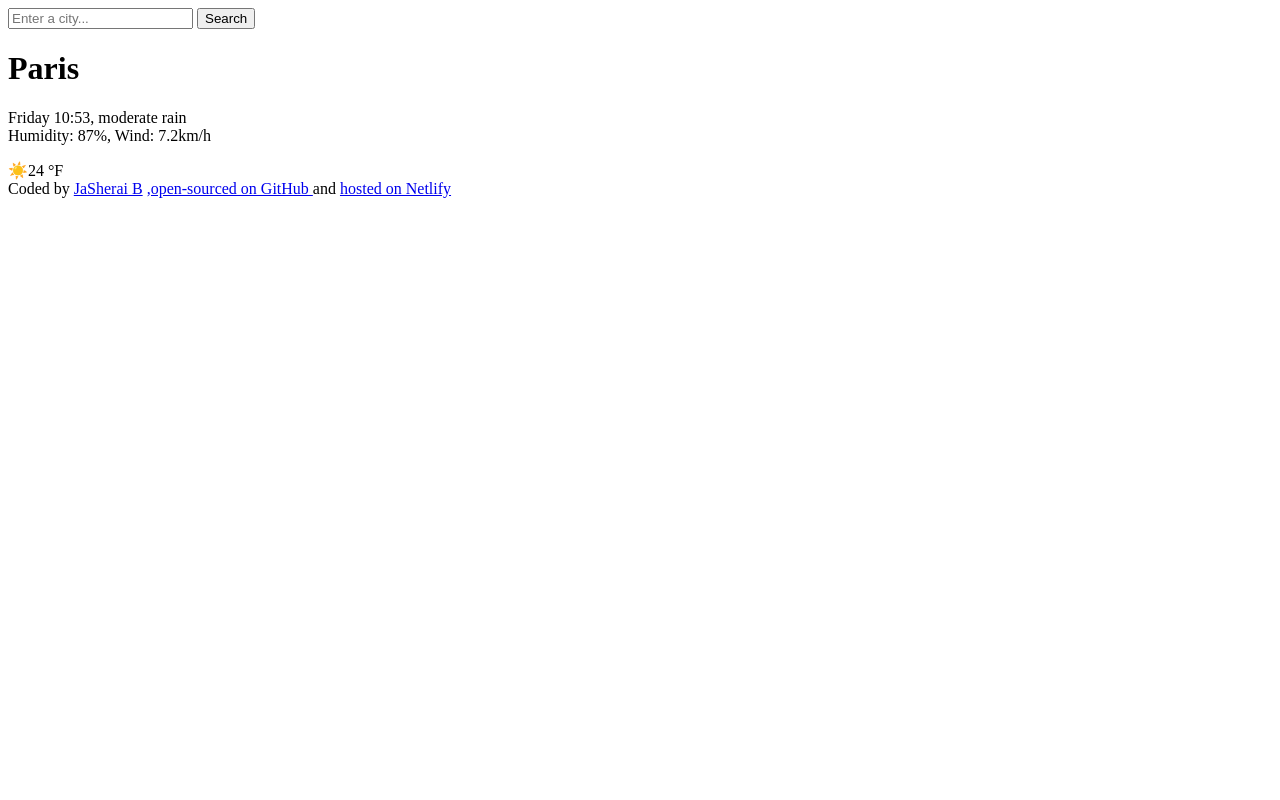
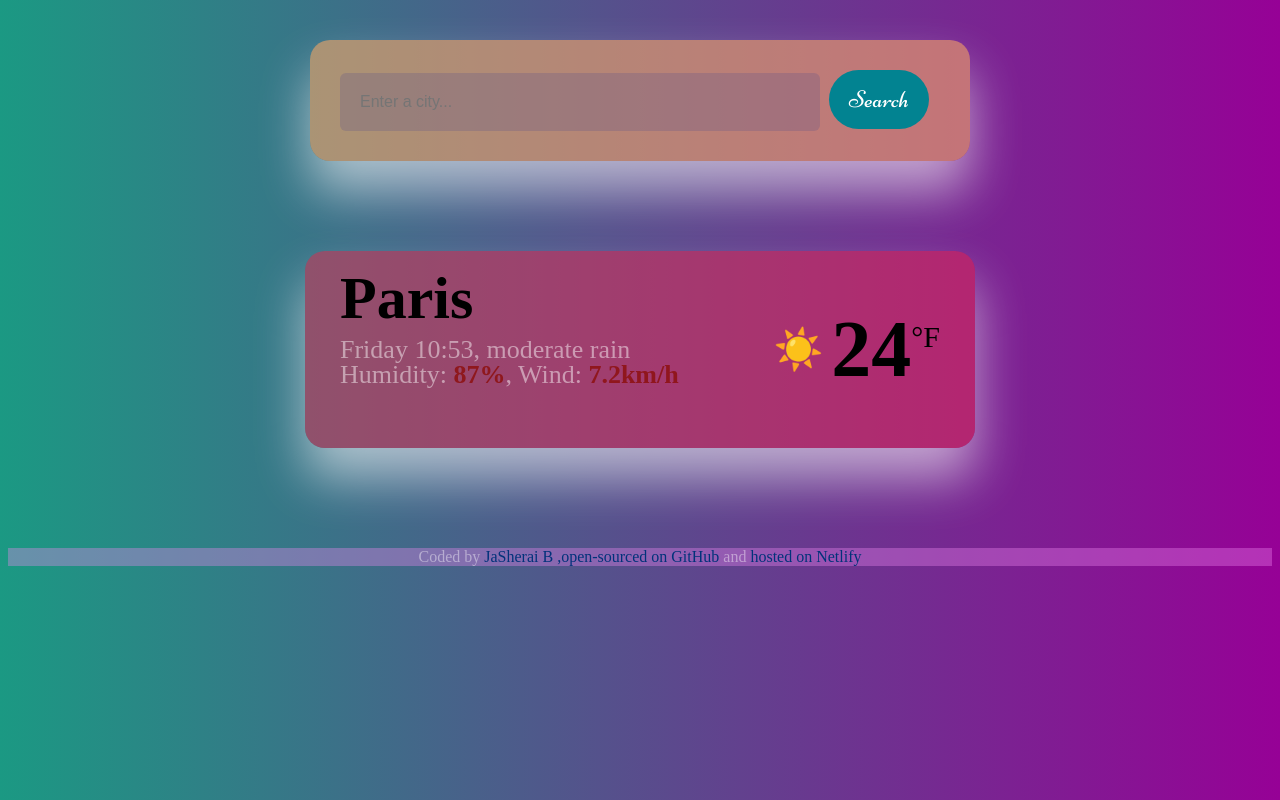
Before and after one commit to OmorfiKQ/Weather_App, a plain HTML site: page my-weather-app.html in a window 1280 px wide. Drawn offline with Linux system fonts and the light colour scheme; a web font is replaced by a local one.

Commit message:
Added css

```diff
--- a/design.css
+++ b/design.css
@@ -1,64 +1,100 @@
 body {
-  background-color: #f9f7fe;
+  background: linear-gradient(to right, rgb(27, 153, 131), rgb(150, 1, 150));
   font-family: "Almendra SC", serif;
   font-weight: 400;
   font-style: normal;
 }
 
-.weather-app {
-  background: white;
+.weather-app-search {
+  background: #faaa6896;
   max-width: 600px;
   margin: 40px auto;
   padding: 30px;
   border-radius: 20px;
-  box-shadow: 0 30px 50px rgba(65, 50, 100, 0.08);
+  box-shadow: 0 30px 50px rgba(255, 255, 255, 0.568);
 }
-header {
-  border-bottom: 1px solid #f9f7fe;
-  padding-bottom: 30px;
-}
-.city_submit {
-  padding: 20px;
+.search-form-input {
+  background-color: #574c8a3f;
   border: none;
-  border-radius: 10px;
-}
-.city {
-  background-color: #f9f7fe;
-  border: none;
-  color: rgba(39, 33, 66, 0.4);
   font-size: 16px;
   padding: 20px;
-  width: 75%;
+  width: 80%;
   border-radius: 6px;
 }
-.city-search {
-  font-size: medium;
-}
-.current-weather {
-  font-size: small;
-}
-h1 {
-  font-size: 40px;
-  margin: 60px 0 0;
-  font-weight: 650;
-  color: red;
-  padding: 0 0 12px;
+
+.search-form-button {
+  background: #028391;
+  border: none;
+  font-size: 24px;
+  padding: 15px 20px;
+  cursor: pointer;
+  border-radius: 40px;
+  color: rgb(255, 255, 255);
+  margin-left: 5px;
+  font-family: "Niconne", cursive;
 }
 
-p {
-  margin: 0;
-  font-size: 22px;
-  line-height: 24px;
-  font-weight: 500;
-  font-family: "Niconne", cursive;
-  font-weight: 400;
-  font-style: normal;
+main {
+  padding: 30px 0;
 }
 
-.weather-forcast-day {
-  font-size: 18px;
+.weather-app-data {
+  display: flex;
+  justify-content: space-between;
+  align-items: center;
+  background: #fb264973;
+  max-width: 600px;
+  margin: 20px auto;
+  padding: 35px;
+  border-radius: 20px;
+  box-shadow: 0px 30px 50px rgba(255, 255, 255, 0.568);
 }
-footer p {
+
+.weather-app-city {
+  margin: 0;
+  font-size: 60px;
+  line-height: 25px;
+}
+
+.weather-app-details {
+  font-size: 26px;
+  color: rgba(254, 254, 255, 0.473);
+  line-height: 25px;
+}
+
+.weather-app-details strong {
+  color: #8d1111de;
+}
+
+.weather-app-temp-container {
+  display: flex;
+}
+
+.weather-app-temperature {
+  font-size: 80px;
+  font-weight: bold;
+  margin-left: 8px;
+}
+.weather-app-icon {
+  font-size: 40px;
+  margin-top: 22px;
+}
+.weather-app-unit {
+  font-size: 30px;
+  margin-top: 16px;
+}
+footer {
+  background: #ed86f15b;
+  display: block;
+  text-align: center;
+  color: rgba(255, 255, 255, 0.425);
   font-size: 16px;
-  padding: 20px 0 2px;
+  margin-top: 50px;
 }
+a:link {
+  color: #01327a;
+  text-decoration: none;
+}
+a:visited {
+  color: #942c0d;
+}
--- a/my-weather-app.html
+++ b/my-weather-app.html
@@ -9,45 +9,59 @@
       href="https://fonts.googleapis.com/css2?family=Almendra+SC&family=Niconne&display=swap"
       rel="stylesheet"
     />
-    <link rel="stylesheet" href="styles.css" />
+    <link rel="stylesheet" href="design.css" />
     <title>Weather App.</title>
   </head>
   <body>
-    <div class="weather-app">
+    <div class="weather-app-search">
       <header>
-        <form>
-          <input type="search" placeholder="Enter a city..." required />
-          <input type="submit" value="Search" />
+        <form class="search-form">
+          <input
+            type="search"
+            placeholder="Enter a city..."
+            required
+            class="search-form-input"
+          />
+
+          <input type="submit" value="Search" class="search-form-button" />
         </form>
       </header>
+    </div>
+
     <main>
+      <div class="weather-app-data">
         <div>
-          <h1>Paris</h1>
+          <h1 class="weather-app-city">Paris</h1>
 
-          <p>
+          <p class="weather-app-details">
             Friday 10:53, moderate rain
             <br />
-            Humidity: 87%, Wind: 7.2km/h
+            Humidity: <strong>87%</strong>, Wind: <strong>7.2km/h</strong>
           </p>
         </div>
-        <div>☀️24 °F</div>
+        <div class="weather-app-temp-container">
+          <div class="weather-app-icon"> ☀️ </div>
+          <div class="weather-app-temperature"> 24 </div>
+          <div class="weather-app-unit"> °F </div>
+        </div>
+      </div>
     </main>
 
     <footer>
       Coded by
-        <a href="https://github.com/OmorfiKQ" target="_blank">JaSherai B</a>
+      <a href="https://github.com/OmorfiKQ" target="_blank">
+        JaSherai B
+      </a>
       <a href="https://github.com/OmorfiKQ/okq-weatherapp" target="_blank">
         ,open-sourced on GitHub
       </a>
         and
       <a
         href="https://app.netlify.com/projects/okq-weatherapp-page/overview"
-          target="_blank"
-        >
-          hosted on Netlify</a
-        >
+        target="_blank">
+        hosted on Netlify
+      </a>
     </footer>
-    </div>
     <script src="direct.js"></script>
   </body>
 </html>
```
Lines whose indentation alone changed are shown as unchanged.
